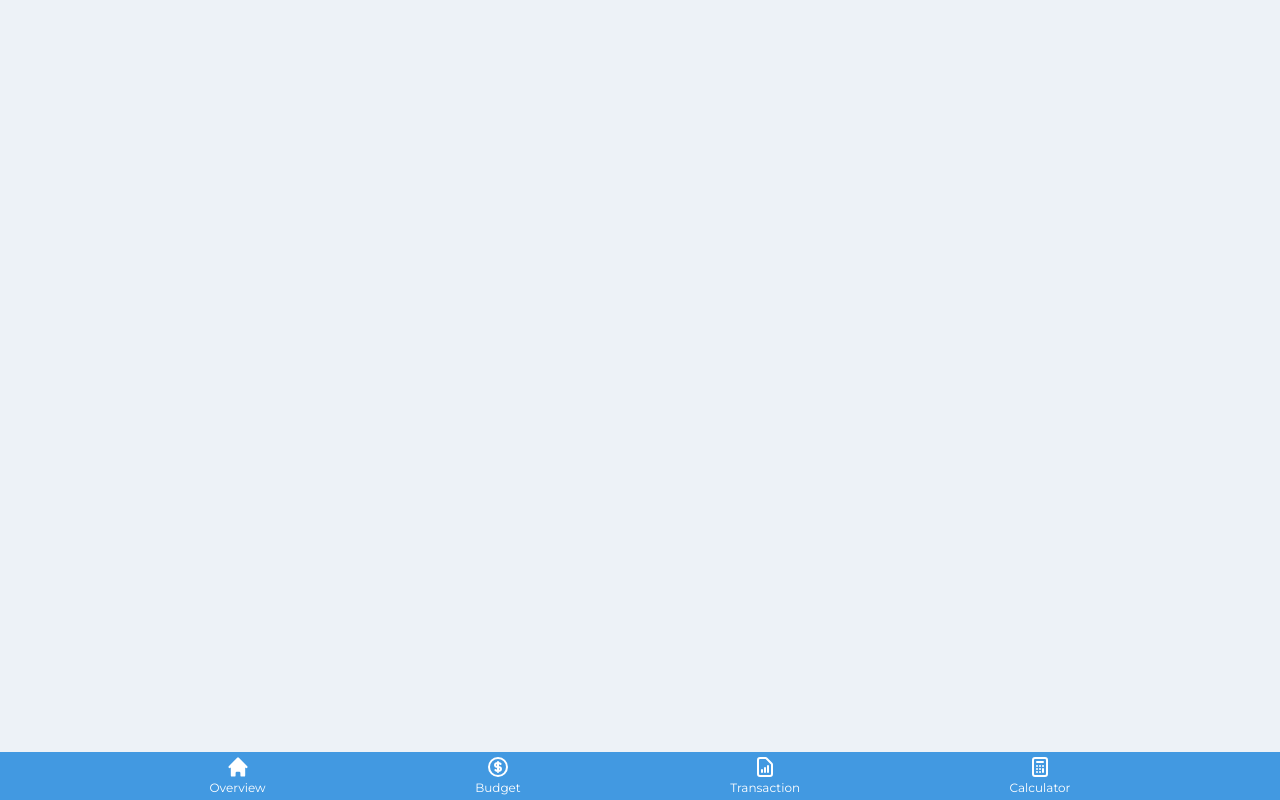
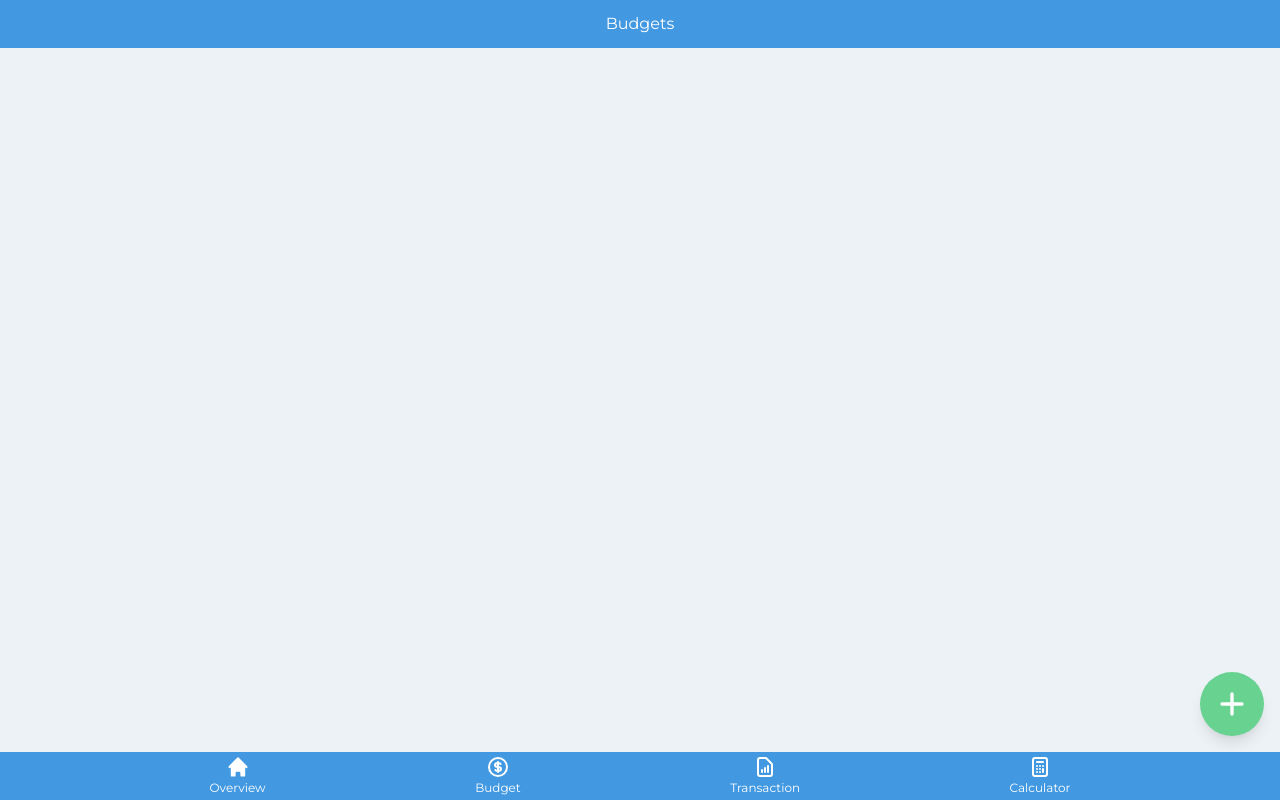
Before and after one commit to jasontalon/budget-journal, a Nuxt app: page /budgets in a window 1280 px wide. Built offline with nearby package versions, Linux system fonts and the light colour scheme.

Commit message:
budget changes

```diff
--- /dev/null
+++ b/components/AddButton.vue
@@ -0,0 +1,40 @@
+<template>
+  <div class="fixed mb-16 mr-4 bottom-0 right-0">
+    <div v-on:click="go()"
+      class="text-white h-16 w-16 bg-green-400 rounded-full shadow-lg flex justify-center"
+    >
+      <div class="w-10 h-10 self-center">
+        <svg
+          xmlns="http://www.w3.org/2000/svg"
+          fill="none"
+          viewBox="0 0 24 24"
+          stroke="currentColor"
+        >
+          <path
+            stroke-linecap="round"
+            stroke-linejoin="round"
+            stroke-width="2"
+            d="M12 6v6m0 0v6m0-6h6m-6 0H6"
+          />
+        </svg>
+      </div>
+    </div>
+  </div>
+</template>
+
+<script>
+export default {
+  props: {
+    link: { type: Object, required: true },
+  },
+  methods: {
+    go() {
+      console.log('lets go')
+
+      this.$router.push(this.link)
+    },
+  },
+}
+</script>
+
+<style></style>
--- a/components/HeaderBar.vue
+++ b/components/HeaderBar.vue
@@ -3,7 +3,7 @@
     class="w-full h-12 flex justify-between bg-blue-500 items-center px-2 text-white"
   >
     <div class="flex-grow-0">
-      <div class="h-8 w-8">
+      <div class="h-8 w-8" v-if="this.canGoBack">
         <back-icon />
       </div>
     </div>
@@ -23,6 +23,7 @@ export default {
   components: { CheckIcon, BackIcon },
   props: {
     canSave: Boolean,
+    canGoBack: Boolean,
   },
 }
 </script>
--- a/components/Navigation.vue
+++ b/components/Navigation.vue
@@ -1,12 +1,17 @@
 <template>
-  <div class="h-12 bg-blue-500 text-white ">
+  <div class="h-12 bg-blue-500 text-white">
     <div class="h-full flex flex-row justify-evenly">
-      <div class="flex flex-col justify-center">
+      <div class="flex flex-col justify-center" v-on:click="() => this.$router.push({ path: '/' })">
         <div class="h-6 w-6 self-center"><home-icon /></div>
         <div class="text-xs text-center">Overview</div>
       </div>
-      <div class="flex flex-col justify-center">
-        <div class="h-6 w-6 self-center"><budget-icon /></div>
+      <div
+        class="flex flex-col justify-center"
+        v-on:click="() => this.$router.push({ path: 'budgets' })"
+      >
+        <div class="h-6 w-6 self-center">
+          <budget-icon />
+        </div>
         <div class="text-xs">Budget</div>
       </div>
       <div class="flex flex-col justify-center">
--- a/components/budget/ViewBudgets.vue
+++ b/components/budget/ViewBudgets.vue
@@ -4,8 +4,8 @@
       <li v-for="budget in this.$store.state.budgets" :key="budget.id">
         <div>
           <div>{{ budget.name }}</div>
-          <div></div>
-          <div></div>
+          <div>testing lang {{ budget.amount }}</div>
+          <div>{{ budget.category }}</div>
         </div>
       </li>
     </ul>
--- /dev/null
+++ b/pages/budgets/index.vue
@@ -0,0 +1,40 @@
+<template>
+  <div class="relative">
+    <header-bar>Budgets</header-bar>
+    <div class="flex flex-col space-y-4 m-4">
+      <div
+        class="rounded-md bg-white p-3"
+        v-for="budget in this.$store.state.budget.budgets"
+        :key="budget.id"
+      >
+        <div class="font-semibold text-gray-600 text-sm uppercase">
+          {{ budget.name }}
+        </div>
+        <div class="bg-green-200 py-4 px-2 rounded-md">
+          <div class="flex flex-row justify-between">
+            <div class="w-full text-left">
+              <div>0</div>
+              <div>Spent</div>
+            </div>
+            <div class="w-full text-right">
+              <div>{{ budget.amount }}</div>
+              <div>Goal</div>
+            </div>
+          </div>
+        </div>
+      </div>
+    </div>
+    <add-button :link='{path: "/budgets/new"}' />
+  </div>
+</template>
+
+<script>
+import AddButton from '~/components/AddButton.vue'
+import HeaderBar from '~/components/HeaderBar.vue'
+export default {
+  components: { HeaderBar, AddButton },
+  mounted() {
+    console.log(this.$store.state)
+  },
+}
+</script>
--- a/pages/budgets/new.vue
+++ b/pages/budgets/new.vue
@@ -52,8 +52,8 @@ export default {
         name: this.name,
       }
 
-      this.$store.commit('budgets/add', budget)
-      this.$router.push({ path: '/' })
+      this.$store.commit('budget/add', budget)
+      this.$router.push({ path: '/budgets' })
     },
   },
 }
--- /dev/null
+++ b/store/budget.js
@@ -0,0 +1,53 @@
+import dayjs from 'dayjs'
+import utc from 'dayjs/plugin/utc'
+dayjs.extend(utc)
+const BUDGETS_KEY = '__BUDGETS'
+
+export const state = () => {
+  let budgets
+
+  if (!!localStorage.getItem(BUDGETS_KEY)) {
+    budgets = JSON.parse(localStorage.getItem(BUDGETS_KEY))
+  } else {
+    budgets = []
+  }
+  return { budgets }
+}
+
+export const mutations = {
+  add(state, { id, name, category, amount, year, month }) {
+    state.budgets.push({
+      id,
+      name,
+      category,
+      amount,
+      year,
+      month,
+      createdAt: dayjs().utc(),
+    })
+    localStorage.setItem(BUDGETS_KEY, JSON.stringify(state.budgets))
+  },
+  remove(state, id) {
+    const updatedBudgets = state.budgets.filter((p) => p.id !== id)
+    state.budgets = updatedBudgets
+    localStorage.setItem(BUDGETS_KEY, JSON.stringify(updatedBudgets))
+
+  },
+  update(state, { id, name, category, amount, year, month }) {
+    const updatedBudgets = state.budgets.map((p) => {
+      p.id === id
+        ? {
+            ...p,
+            name,
+            category,
+            amount,
+            year,
+            month,
+            updatedAt: dayjs().utc(),
+          }
+        : p
+    })
+    state.budgets = updatedBudgets
+    localStorage.setItem(BUDGETS_KEY, JSON.stringify(updatedBudgets))
+  },
+}
--- a/store/budgets.js
+++ /dev/null
@@ -1,34 +0,0 @@
-import dayjs from 'dayjs'
-import utc from 'dayjs/plugin/utc'
-dayjs.extend(utc)
-const BUDGETS_KEY = '__BUDGETS'
-
-export const state = () => ({
-  budgets: localStorage.getItem(BUDGETS_KEY) ?? [],
-})
-
-export const mutations = {
-  add(state, { id, name, category, amount, year, month }) {
-    console.log(state)
-    state.budgets.push({
-      id,
-      name,
-      category,
-      amount,
-      year,
-      month,
-      createdAt: dayjs().utc(),
-    })
-  },
-  remove(state, id) {
-    const updatedBudgets = state.budgets.filter((p) => p.id !== id)
-    state.budgets = updatedBudgets
-  },
-  update(state, { id,  name, category, amount, year, month  }) {
-    state.budgets = state.budgets.map((p) => {
-      p.id === id
-        ? { ...p, name, category, amount, year, month, updatedAt: dayjs().utc() }
-        : p
-    })
-  },
-}
```
